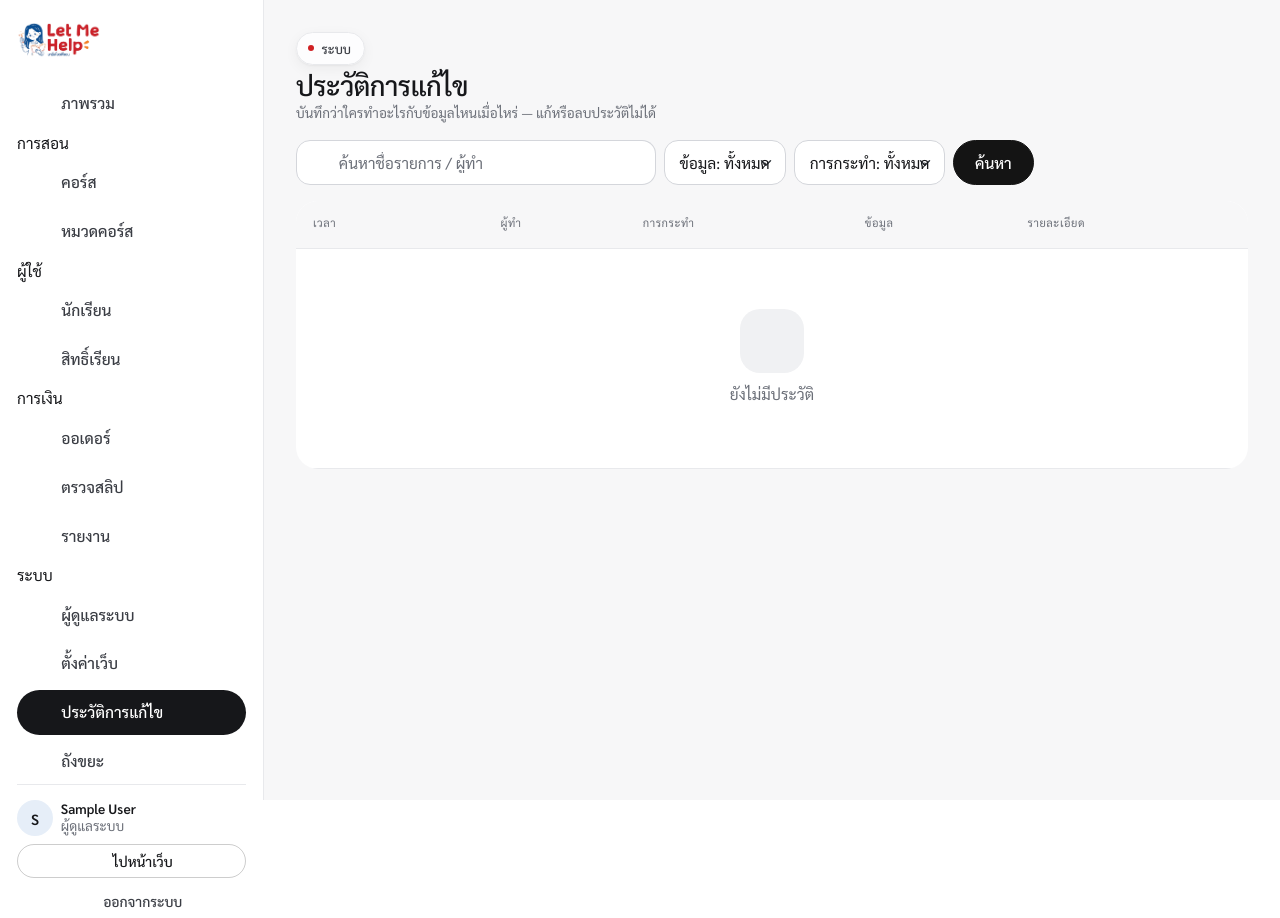
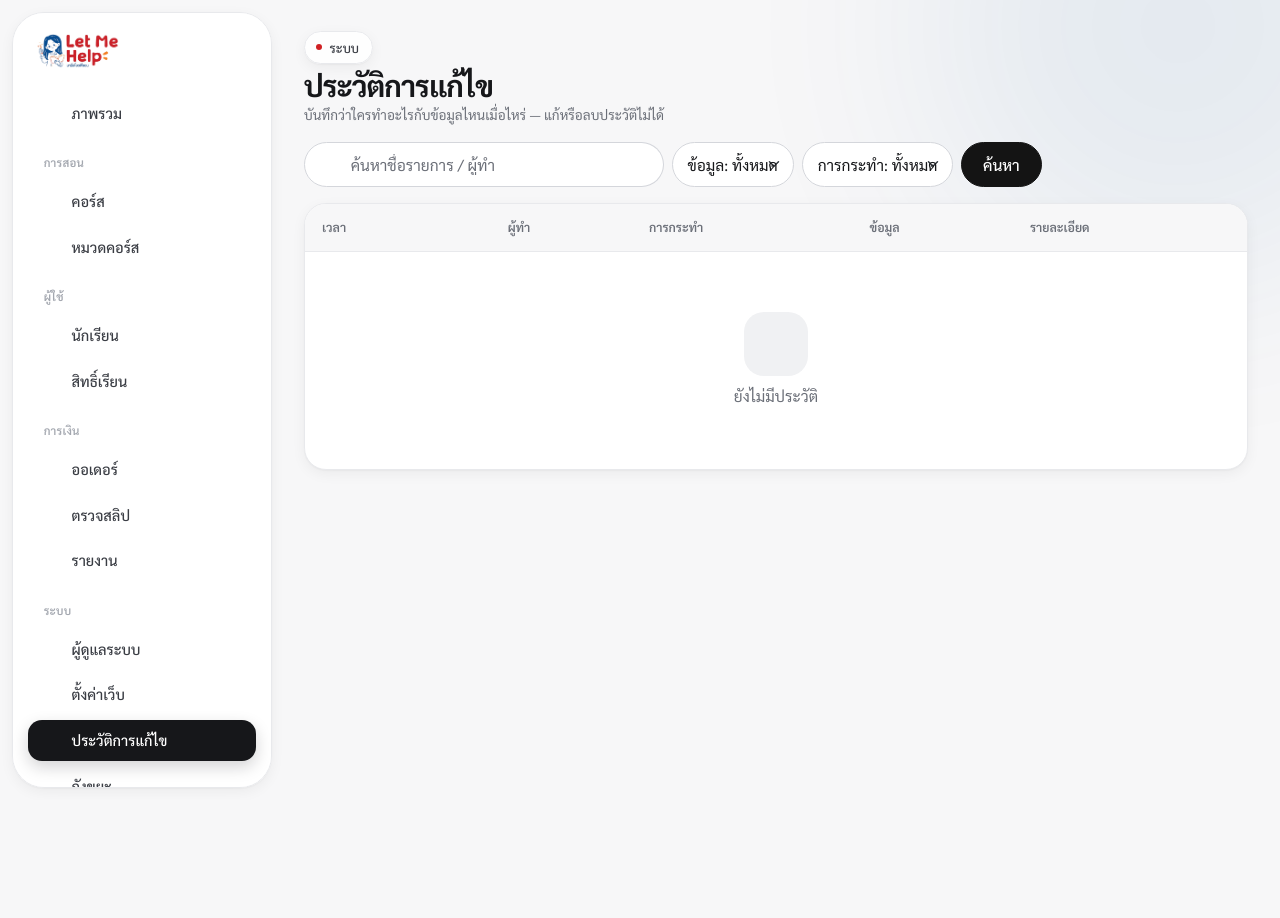
Before and after one commit to lalitx999/letmehelp, a Django app: page /dashboard/audit/ in a window 1280 px wide. After the commit the page ends 789 px from the top, so only its background shows below. Run offline with Django 5.2, Linux system fonts and the light colour scheme; the visitor is signed in with stand-in values (Sample User, id 1); data that the repository does not hold is empty; parts of the project's set-up code (start-up, migrations or seed data) failed here and were passed over; some libraries are stand-ins or nearby versions.

Commit message:
ดีไซน์ v2: หลังบ้านแอดมิน
- แถบข้างลอยโค้ง หัวข้อกลุ่มเมนู (ก่อนหน้านี้ไม่มีสไตล์), แถบบนมือถือเป็นเม็ดยากระจก
- KPI ตัวเลขใหญ่ การ์ดยอดขายเป็นสีเข้ม, การ์ด "ต้องทำตอนนี้" (ก่อนหน้านี้ไม่มีสไตล์)
- กราฟยอดขายเทา/ดำ ชี้แล้วแดง, หัวตารางอ่านง่าย, ช่องค้นหา/ตัวกรองทรงเม็ดยา, modal พื้นหลังเบลอ
- หน้าภาพรวม: ปุ่มลัด สร้างคอร์ส / รายงาน

Co-Authored-By: Claude Opus 5.5 <noreply@anthropic.com>

```diff
--- a/static/css/site.css
+++ b/static/css/site.css
@@ -516,36 +516,73 @@ a.tile:hover { color: var(--ink); }
 .legal b { color: var(--ink); font-weight: 600; }
 .legal .mono { text-transform: none; letter-spacing: 0; } /* ชื่อคุกกี้ต้องแสดงตัวพิมพ์เล็ก-ใหญ่ตามจริง */
 
-/* ---- Dashboard ----------------------------------------------------------- */
-.dash-shell { display: grid; grid-template-columns: 264px 1fr; min-height: 100vh; background: var(--canvas); }
-.dash-side { background: var(--paper); border-right: 1px solid var(--line); padding: 1.4rem 1.1rem; position: sticky; top: 0; height: 100vh; display: flex; flex-direction: column; }
-.dash-side img { height: 36px; }
-:is(.dash-side, #dashDrawer) .nav-link { display: flex; align-items: center; gap: .7rem; color: var(--ink-2); border-radius: 999px; padding: .6rem 1rem; font-weight: 500; transition: background-color .2s, color .2s; }
-:is(.dash-side, #dashDrawer) .nav-link .icon { font-size: 1.15rem; color: var(--muted); }
-:is(.dash-side, #dashDrawer) .nav-link:hover { background: var(--panel); color: var(--ink); }
-:is(.dash-side, #dashDrawer) .nav-link.active { background: var(--ink); color: #fff; }
+/* ---- Dashboard (หลังบ้าน) v2: แถบข้างลอยโค้ง + การ์ดขาวเงานุ่มบนพื้นเทาอ่อน ---------- */
+.dash-shell { position: relative; isolation: isolate; display: grid; grid-template-columns: 272px 1fr; min-height: 100vh; background: var(--canvas); }
+.dash-shell::before { content: ""; position: fixed; z-index: -1; width: 40vw; height: 40vw; right: -12vw; top: -18vw; border-radius: 50%; background: var(--lmh-blue); filter: blur(110px); opacity: .07; pointer-events: none; }
+.dash-side { position: sticky; top: .75rem; height: calc(100vh - 1.5rem); margin: .75rem 0 .75rem .75rem; padding: 1.3rem 1rem 1rem; display: flex; flex-direction: column; overflow-y: auto; scrollbar-width: thin;
+  background: var(--paper); border: 1px solid var(--line); border-radius: var(--r-lg); box-shadow: var(--shadow-sm); }
+.dash-side > a img { height: 36px; margin-left: .5rem; }
+.dash-side .border-top { border-color: var(--line) !important; }
+:is(.dash-side, #dashDrawer) .nav-group { margin: 1rem 0 .25rem; padding: 0 1rem; font-size: .74rem; font-weight: 600; color: var(--faint); letter-spacing: .02em; }
+:is(.dash-side, #dashDrawer) .nav-link { display: flex; align-items: center; gap: .7rem; color: var(--ink-2); border-radius: 14px; padding: .55rem 1rem; font-weight: 500; font-size: .94rem; transition: background-color .2s, color .2s; }
+:is(.dash-side, #dashDrawer) .nav-link .icon { font-size: 1.1rem; color: var(--muted); transition: color .2s; }
+:is(.dash-side, #dashDrawer) .nav-link:hover { background: var(--canvas); color: var(--ink); }
+:is(.dash-side, #dashDrawer) .nav-link.active { background: var(--ink); color: #fff; box-shadow: 0 6px 16px rgba(16, 17, 20, .18); }
 :is(.dash-side, #dashDrawer) .nav-link.active .icon { color: #fff; }
-.dash-main { padding: clamp(1rem, 2.5vw, 2.2rem); min-width: 0; }
+.dash-main { padding: clamp(1rem, 2.5vw, 2rem) clamp(1rem, 2.5vw, 2.2rem) 2.5rem; min-width: 0; }
+.dash-main > .d-flex:first-child h1, .dash-main h1.h3 { font-size: clamp(1.45rem, 2.4vw, 1.9rem); font-weight: 700; letter-spacing: -.03em; }
+.dash-main .alert { border: 0; border-radius: 18px; box-shadow: var(--shadow-sm); }
 .dash-top { display: none; }
-.dash-card { background: var(--paper); border-radius: var(--r-md); padding: 1.5rem; }
-.dash-card h2 { font-size: 1.1rem; }
+.dash-card { background: var(--paper); border: 1px solid var(--line); border-radius: var(--r-md); padding: 1.5rem; box-shadow: var(--shadow-sm); }
+.dash-card.p-0 { overflow: hidden; }
+.dash-card h2 { font-size: 1.05rem; font-weight: 600; }
+
+/* KPI */
+.dash-main .stat { height: 100%; transition: transform .35s var(--ease), box-shadow .35s; }
+.dash-main .stat .num { font-size: 1.65rem; font-weight: 700; letter-spacing: -.035em; }
+.kpi-link { color: inherit; display: block; height: 100%; }
+.kpi-link:hover { color: inherit; } .kpi-link:hover .stat { transform: translateY(-3px); box-shadow: var(--shadow-md); }
+.row > :first-child > .kpi-link .stat { background: var(--night); border-color: var(--night); color: #fff; }
+.row > :first-child > .kpi-link .stat .lbl-s { color: rgba(255,255,255,.65); }
+.row > :first-child > .kpi-link .stat .icon-chip { background: rgba(255,255,255,.1); color: #6fd39b; }
+
+/* งานที่ต้องทำ */
+.todo { display: flex; align-items: center; gap: .8rem; height: 100%; padding: .9rem 1rem; border-radius: 16px; background: var(--t, var(--panel)); color: var(--ink); font-size: .94rem; line-height: 1.35; transition: transform .3s var(--ease); }
+.todo:hover { color: var(--ink); transform: translateY(-2px); }
+.todo > div { flex: 1; }
+.todo b { font-size: 1.2rem; font-weight: 700; margin-right: .2rem; }
+.todo > .icon:last-child { opacity: .5; transition: transform .3s var(--ease), opacity .2s; }
+.todo:hover > .icon:last-child { opacity: 1; transform: translateX(3px); }
+
+/* ตาราง */
 .table { --bs-table-bg: transparent; --bs-table-border-color: var(--line); --bs-table-hover-bg: var(--canvas); }
-.table > :not(caption) > * > * { padding: .9rem 1.1rem; }
+.table > :not(caption) > * > * { padding: .85rem 1.1rem; }
 .table td { white-space: nowrap; }
 .table td.wrap { white-space: normal; min-width: 190px; }
-.table thead th { font-family: var(--mono); font-size: .72rem; font-weight: 400; letter-spacing: .05em; text-transform: uppercase; color: var(--muted); background: var(--canvas); border-bottom: 1px solid var(--line); white-space: nowrap; }
-.spark { display: flex; align-items: flex-end; gap: 4px; height: 140px; }
-.spark span { flex: 1; background: var(--p-blue); border-radius: 8px 8px 0 0; min-height: 3px; transition: background-color .2s; transform-origin: bottom; animation: rise .7s var(--ease) both; }
-.spark span:hover { background: #5b8fd0; }
+.table thead th { font-size: .8rem; font-weight: 600; color: var(--muted); background: var(--canvas); border-bottom: 1px solid var(--line); white-space: nowrap; }
+.table tbody tr:last-child td { border-bottom: 0; }
+.table a.fw-medium { color: var(--ink); } .table a.fw-medium:hover { color: var(--lmh-red-ink); }
+
+/* กราฟยอดขาย: แท่งเทาเข้ม วันล่าสุด/ชี้แล้วเป็นแดงโลโก้ */
+.spark { display: flex; align-items: flex-end; gap: 4px; height: 160px; padding-top: .5rem; }
+.spark span { flex: 1; background: #d9dbe0; border-radius: 8px 8px 3px 3px; min-height: 3px; transition: background-color .2s; transform-origin: bottom; animation: rise .7s var(--ease) both; }
+.spark span:last-child { background: var(--ink); }
+.spark span:hover { background: var(--lmh-red); }
 @keyframes rise { from { transform: scaleY(0); } }
 .badge-soft { --bs-badge-padding-x: .65em; --bs-badge-padding-y: .38em; color: var(--ink); background: var(--panel); border-radius: 999px; font-weight: 500; }
+
+/* drawer + แถบบนมือถือ */
+#dashDrawer { border-radius: 0 var(--r-lg) var(--r-lg) 0; }
 #dashDrawer .offcanvas-body { display: flex; flex-direction: column; }
 #dashDrawer .drawer-foot { margin-top: auto; padding-top: 1rem; border-top: 1px solid var(--line); }
 .offcanvas { border: 0; }
+.offcanvas-backdrop.show { opacity: .3; }
 @media (max-width: 991.98px) {
   .dash-shell { grid-template-columns: 1fr; }
   .dash-side { display: none; }
-  .dash-top { display: flex; align-items: center; justify-content: space-between; padding: .7rem 1rem; background: var(--paper); border-bottom: 1px solid var(--line); position: sticky; top: 0; z-index: 1020; }
+  .dash-top { display: flex; align-items: center; justify-content: space-between; position: sticky; top: .5rem; z-index: 1020; margin: .5rem .5rem 0; padding: .5rem .5rem .5rem 1rem; border-radius: 999px;
+    background: var(--glass-strong); border: 1px solid var(--glass-line); backdrop-filter: var(--blur); -webkit-backdrop-filter: var(--blur); box-shadow: var(--shadow-md); }
+  .dash-top .btn { border-radius: 50%; width: 42px; height: 42px; padding: 0; }
 }
 
 /* ---- หน้าเรียน ----------------------------------------------------------- */
@@ -627,9 +664,16 @@ body.menu-open .chat { display: none; }
 /* ---- CRUD หลังบ้าน -------------------------------------------------------- */
 .list-toolbar { display: flex; flex-wrap: wrap; gap: .5rem; align-items: center; margin-bottom: 1rem; }
 .search-box { flex: 1 1 240px; max-width: 360px; }
+.list-toolbar .search-box .input-group-text, .list-toolbar .search-box .form-control { border-radius: 999px; }
+.list-toolbar .search-box .input-group-text { border-top-right-radius: 0; border-bottom-right-radius: 0; padding-left: 1rem; }
+.list-toolbar .search-box .form-control { border-top-left-radius: 0; border-bottom-left-radius: 0; }
+.list-toolbar .search-box:focus-within { border-radius: 999px; }
+.list-toolbar .form-select { border-radius: 999px; }
 .filter-select { width: auto; max-width: 190px; }
-.modal-content { border: 0; border-radius: var(--r-md); box-shadow: 0 30px 80px rgba(20, 24, 31, .25); }
-.modal-backdrop.show { opacity: .35; }
+.modal-content { border: 0; border-radius: var(--r-lg); box-shadow: 0 30px 80px rgba(20, 24, 31, .25); }
+.modal-header, .modal-footer { border-color: var(--line); }
+.modal-backdrop.show { opacity: .3; }
+.modal.show { backdrop-filter: blur(6px); -webkit-backdrop-filter: blur(6px); }
 .page-form .btn-close { display: none; }
 .sort-link { color: inherit; display: inline-flex; align-items: center; gap: .25rem; }
 .sort-link:hover { color: var(--ink); }
--- a/templates/dashboard/overview.html
+++ b/templates/dashboard/overview.html
@@ -2,7 +2,7 @@
 {% load ui %}
 {% block dash_title %}ภาพรวม{% endblock %}
 {% block dash_content %}
-<div class="d-flex justify-content-between align-items-end mb-4"><div><span class="lbl d-block mb-1">ภาพรวม</span><h1 class="h3 mb-0">สวัสดี {{ user.get_short_name }}</h1><div class="small text-secondary">ข้อมูล {{ s.days }} วันล่าสุด</div></div></div>
+<div class="d-flex flex-wrap justify-content-between align-items-end gap-3 mb-4"><div><span class="lbl mb-2">ภาพรวม · {{ s.days }} วันล่าสุด</span><h1 class="h3 mb-0 mt-2"><span class="text-secondary fw-semibold">สวัสดี</span> {{ user.get_short_name }}</h1></div><div class="d-flex gap-2"><a href="{% url 'dashboard:exports' %}" class="btn btn-outline-dark btn-sm">{% icon "file-earmark-bar-graph" %} รายงาน</a><a href="{% url 'dashboard:course_add' %}" class="btn btn-dark btn-sm">{% icon "plus-lg" %} สร้างคอร์ส</a></div></div>
 
 {% if s.pending_slips or s.expiring_7d or s.reviewing_orders %}
 <div class="dash-card mb-3">
@@ -36,7 +36,7 @@
     </ul>
   </div></div>
   <div class="col-12"><div class="dash-card">
-    <div class="d-flex justify-content-between align-items-center mb-2"><h2 class="mb-0 d-flex align-items-center gap-2">{% icon "journal-check" %} กิจกรรมล่าสุด</h2><a href="{% url 'dashboard:audit_list' %}" class="link-dash">ดูทั้งหมด {% icon "plus-lg" %}</a></div>
+    <div class="d-flex justify-content-between align-items-center mb-2"><h2 class="mb-0 d-flex align-items-center gap-2">{% icon "journal-check" %} กิจกรรมล่าสุด</h2><a href="{% url 'dashboard:audit_list' %}" class="link-dash">ดูทั้งหมด {% icon "arrow-right" %}</a></div>
     <ul class="list-unstyled mb-0">
       {% for a in s.recent_activity %}<li class="d-flex flex-wrap gap-2 align-items-center py-2 {% if not forloop.last %}border-bottom{% endif %}"><span class="chip">{{ a.action }}</span><span class="fw-medium">{{ a.object_repr|default:a.model }}</span><span class="small text-secondary ms-auto">{% if a.user %}{{ a.user.full_name }}{% else %}{{ a.actor_label|default:"ระบบ" }}{% endif %} · {{ a.created_at|timesince }} ที่แล้ว</span></li>
       {% empty %}<li class="text-secondary small">ยังไม่มีกิจกรรม</li>{% endfor %}
```
